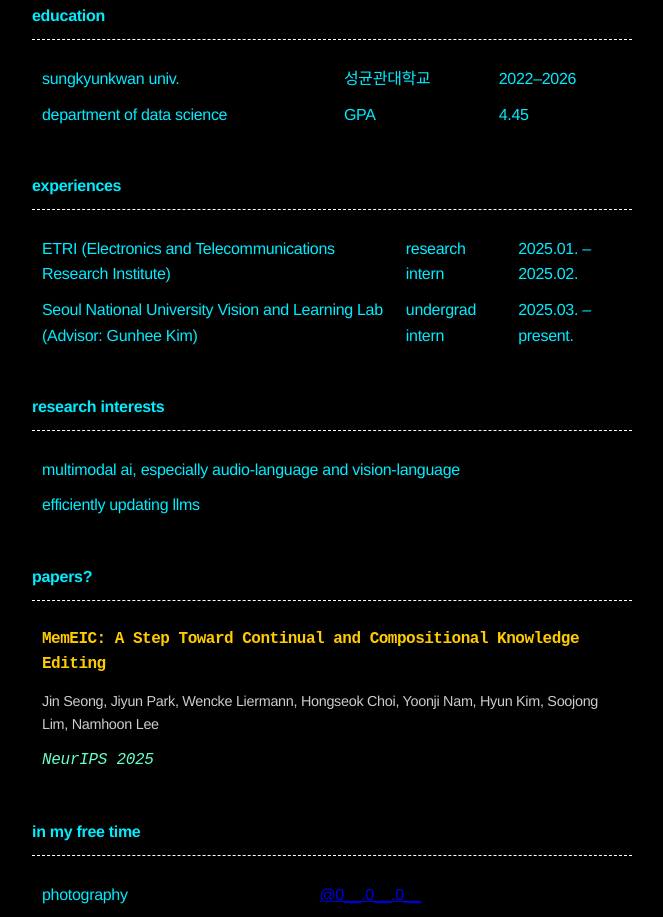
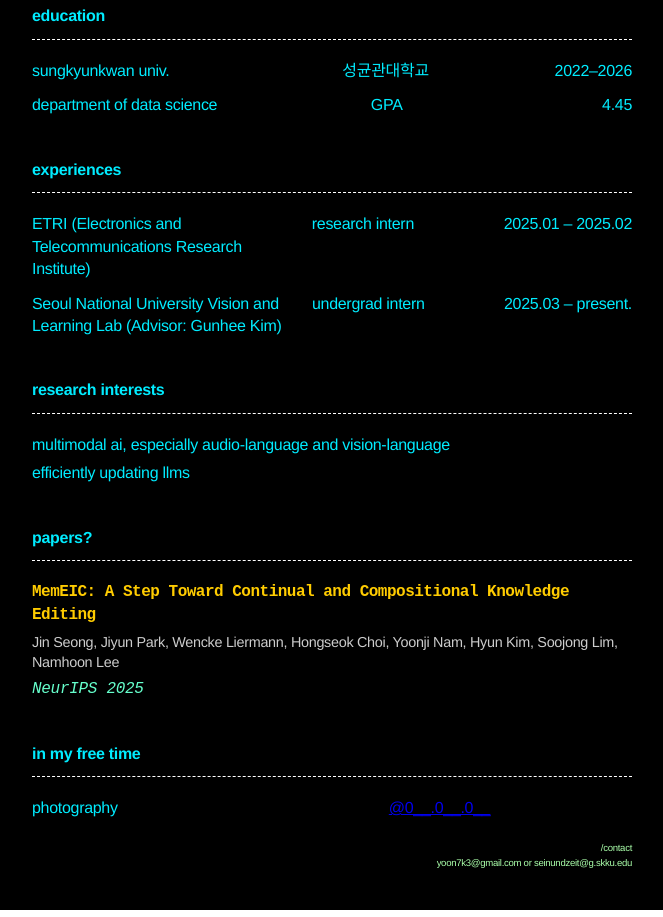
Before and after one commit to NamYoonJi/NamYoonJi.github.io, a plain HTML site: page index.html in a window 1280 px wide. Shown: the part 429-1346 px from the top of the page, without its empty margins (308-971 px from the left). Drawn offline with Linux system fonts and the light colour scheme.

Commit message:
Update index.html

```diff
--- a/index.html
+++ b/index.html
@@ -4,8 +4,121 @@
   <meta charset="UTF-8" />
   <meta name="viewport" content="width=device-width, initial-scale=1.0" />
   <title>NAM YOON JI</title>
-  <!-- 외부 CSS 불러오기 -->
-  <link rel="stylesheet" href="style.css">
+  <style>
+    body{
+      margin:0;
+      min-height:100vh;
+      background: linear-gradient(135deg, #000000, #000000);
+      background-size:400% 400%;
+      animation: gradientBG 10s ease infinite;
+      color:#00ecff;
+      font-family:'Avenir','Helvetica Neue',Helvetica,Arial,sans-serif;
+      padding:40px;
+      line-height:1.6;
+      letter-spacing:-0.3px;
+    }
+
+    .korean{ font-family:'Dung Geun Mo','Nanum Gothic',sans-serif; }
+
+    /* full-bleed banner */
+    .banner{
+      width:100vw;
+      display:flex;
+      justify-content:center;
+      padding:7px 0 24px;
+      margin-left:calc(50% - 50vw);
+      margin-right:calc(50% - 50vw);
+      overflow:hidden;
+    }
+
+    /* rainbow ASCII text */
+    .ascii-art{
+      font-family:"Fira Code","DejaVu Sans Mono",Menlo,Consolas,monospace;
+      white-space:pre;
+      text-align:center;
+      line-height:1.08;
+      font-size:1.05vw;
+      max-width:100%;
+      transform-origin:top center;
+      background:linear-gradient(90deg,#ff4d4d,#ff8a3d,#ffd23d,#b5ff3d,#49a8ff,#a35bff,#ff5bd4);
+      background-size:200% auto;
+      -webkit-background-clip:text;
+      background-clip:text;
+      color:transparent;
+      animation:rainbow 6s linear infinite;
+    }
+
+    @keyframes rainbow{
+      0%{background-position:0% 50%}
+      100%{background-position:200% 50%}
+    }
+
+    .container{
+      max-width:600px;
+      margin:0 auto;
+      text-align:left;
+    }
+    .section-title{ margin-top:40px; font-weight:bold; }
+    .note{ font-size:.6em; color:#aaffaa; text-align:right; margin-top:20px; }
+    .custom-line{ border:none; border-top:1px dashed #ffffff; margin:10px 0 20px; }
+
+    @keyframes gradientBG{
+      0%{background-position:0% 50%}
+      50%{background-position:100% 50%}
+      100%{background-position:0% 50%}
+    }
+    @media (max-width:600px){ .ascii-art{ font-size:1.8vw; } }
+
+    /* === papers 전용 스타일 === */
+    .paper-title {
+      font-family: 'Courier New', monospace;
+      font-weight: bold;
+      letter-spacing: -0.5px;
+      color: #ffcc00;
+    }
+    .paper-authors {
+      font-family: 'Avenir','Helvetica Neue',sans-serif;
+      font-size: 0.9em;
+      color: #cccccc;
+    }
+    .paper-conf {
+      font-family: 'Fira Code', monospace;
+      font-style: italic;
+      color: #66ffcc;
+    }
+
+    /* ===== CV grid ===== */
+    .cv { display: grid; gap: 12px; }
+
+    /* 3-column row: [left | middle | date] */
+    .cv-row {
+      display: grid;
+      grid-template-columns: minmax(0,1.5fr) minmax(0,1fr) auto;
+      column-gap: 16px;
+      align-items: start;
+    }
+
+    /* text handling */
+    .cv-col { line-height: 1.4; }
+    .cv-col.en { overflow-wrap: anywhere; word-break: normal; }
+    .cv-col.ko { font-family:'Dung Geun Mo','Nanum Gothic',sans-serif; }
+
+    /* dates */
+    .cv-col.date { white-space: nowrap; justify-self: end; }
+
+    /* one-column rows */
+    .cv-1col { display: grid; grid-template-columns: 1fr; gap: 6px; }
+    .cv-1col .cv-row { grid-template-columns: 1fr; }
+
+    /* spacing between sections */
+    .section { margin-bottom: 18px; }
+
+    /* Mobile */
+    @media (max-width: 600px) {
+      .cv-row { grid-template-columns: 1fr; row-gap: 4px; }
+      .cv-col.date { justify-self: start; }
+    }
+  </style>
 </head>
 <body>
 
@@ -33,37 +146,80 @@ _  / / /___/ / __  /____/ / __  /_  /_/ /    __  / __  /  _____ \
   </div>
 
   <div class="container">
+
+    <!-- education -->
+    <div class="section section-edu">
       <div class="section-title">education</div>
       <hr class="custom-line">
-    <table>
-      <tr><td>sungkyunkwan univ.</td><td class="korean">성균관대학교</td><td>2022–2026</td></tr>
-      <tr><td>department of data science</td><td>GPA</td><td>4.45</td></tr>
-    </table>
+      <div class="cv">
+        <div class="cv-row">
+          <div class="cv-col en">sungkyunkwan univ.</div>
+          <div class="cv-col ko">성균관대학교</div>
+          <div class="cv-col date">2022–2026</div>
+        </div>
+        <div class="cv-row">
+          <div class="cv-col en">department of data science</div>
+          <div class="cv-col en">GPA</div>
+          <div class="cv-col date">4.45</div>
+        </div>
+      </div>
+    </div>
 
+    <!-- experiences -->
+    <div class="section section-exp">
       <div class="section-title">experiences</div>
       <hr class="custom-line">
-    <table>
-      <tr><td>ETRI (Electronics and Telecommunications Research Institute)</td><td>research intern</td><td>2025.01. – 2025.02.</td></tr>
-      <tr><td>Seoul National University Vision and Learning Lab (Advisor: Gunhee Kim)</td><td>undergrad intern</td><td>2025.03. – present.</td></tr>
-    </table>
+      <div class="cv">
+        <div class="cv-row">
+          <div class="cv-col en">ETRI (Electronics and Telecommunications Research Institute)</div>
+          <div class="cv-col en">research intern</div>
+          <div class="cv-col date">2025.01 – 2025.02</div>
+        </div>
+        <div class="cv-row">
+          <div class="cv-col en">Seoul National University Vision and Learning Lab (Advisor: Gunhee Kim)</div>
+          <div class="cv-col en">undergrad intern</div>
+          <div class="cv-col date">2025.03 – present.</div>
+        </div>
+      </div>
+    </div>
 
+    <!-- research interests -->
+    <div class="section section-interests">
       <div class="section-title">research interests</div>
       <hr class="custom-line">
-    <table>
-      <tr><td>multimodal ai, especially audio-language and vision-language</td></tr>
-      <tr><td>efficiently updating llms</td></tr>
-    </table>
+      <div class="cv cv-1col">
+        <div class="cv-row"><div class="cv-col">multimodal ai, especially audio-language and vision-language</div></div>
+        <div class="cv-row"><div class="cv-col">efficiently updating llms</div></div>
+      </div>
+    </div>
 
+    <!-- papers -->
+    <div class="section section-papers">
       <div class="section-title">papers?</div>
       <hr class="custom-line">
-    <table><tr><td class="paper-title">MemEIC: A Step Toward Continual and Compositional Knowledge Editing</td></tr></table>
-    <table><tr><td class="paper-authors">Jin Seong, Jiyun Park, Wencke Liermann, Hongseok Choi, Yoonji Nam, Hyun Kim, Soojong Lim, Namhoon Lee</td></tr></table>
-    <table><tr><td class="paper-conf">NeurIPS 2025</td></tr></table>
+      <div class="cv cv-1col">
+        <div class="cv-row"><div class="cv-col paper-title">MemEIC: A Step Toward Continual and Compositional Knowledge Editing</div></div>
+        <div class="cv-row"><div class="cv-col paper-authors">Jin Seong, Jiyun Park, Wencke Liermann, Hongseok Choi, Yoonji Nam, Hyun Kim, Soojong Lim, Namhoon Lee</div></div>
+        <div class="cv-row"><div class="cv-col paper-conf">NeurIPS 2025</div></div>
+      </div>
+    </div>
 
+    <!-- free time -->
+    <div class="section section-free">
       <div class="section-title">in my free time</div>
       <hr class="custom-line">
-    <table><tr><td>photography</td><td><a href="https://www.instagram.com/0__.0__.0__?igsh=MTFhd253ZXlja3ZveA==">@0__.0__.0__</a></td></tr></table>
+      <div class="cv">
+        <div class="cv-row">
+          <div class="cv-col">photography</div>
+          <div class="cv-col">
+            <a href="https://www.instagram.com/0__.0__.0__?igsh=MTFhd253ZXlja3ZveA==" target="_blank" rel="noopener">@0__.0__.0__</a>
+          </div>
+          <div class="cv-col date"></div>
+        </div>
+      </div>
+    </div>
 
+    <!-- contact -->
     <div class="note">
       /contact<br />yoon7k3@gmail.com or seinundzeit@g.skku.edu
     </div>
```
Lines whose indentation alone changed are shown as unchanged.
